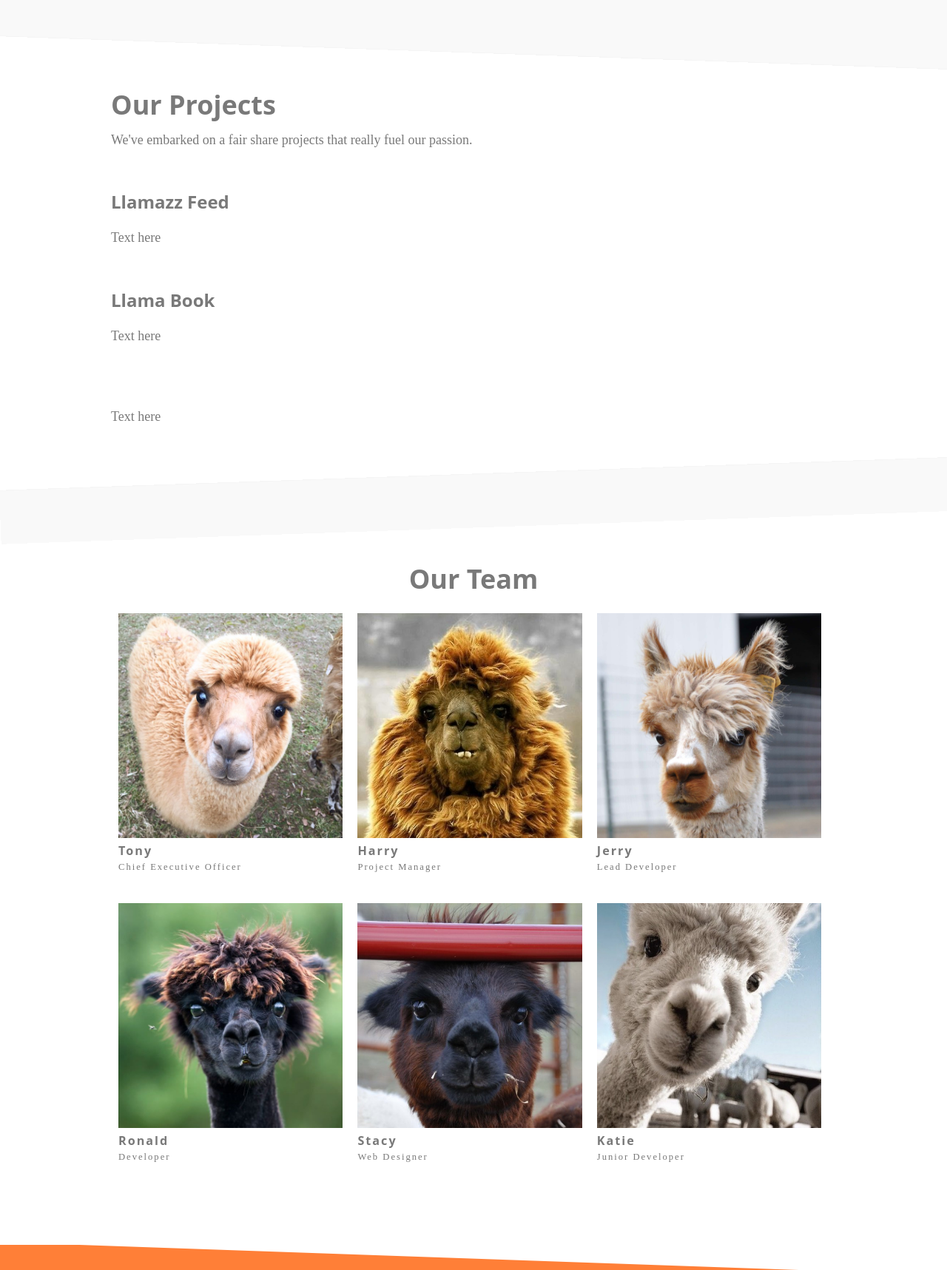
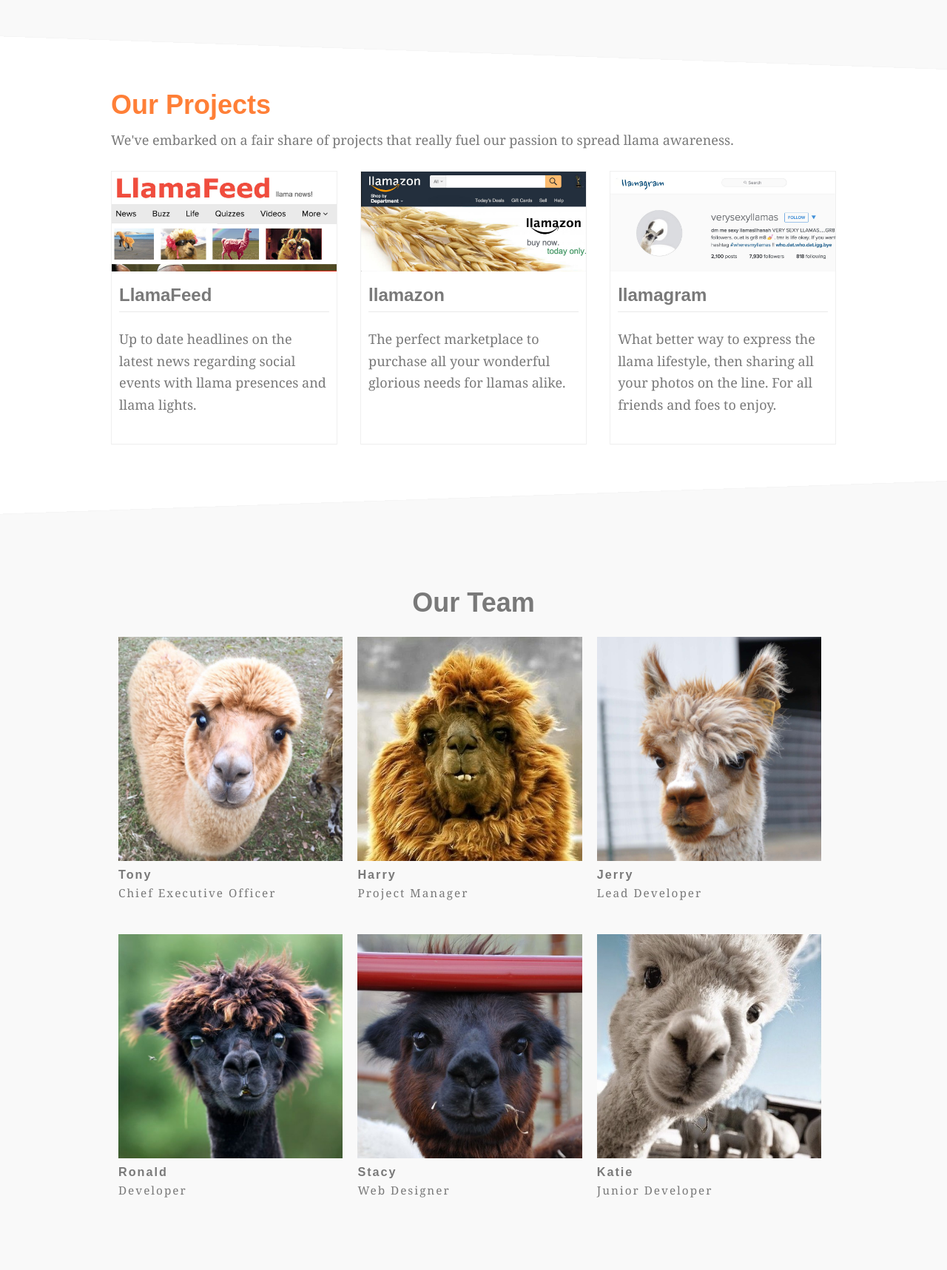
Before and after one commit to brh55/Llama-Studios, a website: page www/index.html in a window 1280 px wide. Shown: the part 1080-2797 px from the top of the page at 74% size. Drawn offline with nearby package versions, Linux system fonts and the light colour scheme; a web font is replaced by a local one.

Commit message:
Add projects section with project examples

```diff
--- a/src/pages/_homepage.css
+++ b/src/pages/_homepage.css
@@ -90,8 +90,8 @@ nav {
     background-color: $light-clouds;
 
     .heading {
-        text-align: center;
-        margin-bottom: .5em;
+        text-align: left;
+        margin-bottom: $base;
 
         h3 {
             color: $dark-blue;
@@ -168,14 +168,46 @@ nav {
 }
 
 /*
-   Our Team
+   Our Projects
    ========================================================================== */
 .projects {
     @extend .padding;
     background-color: #fff;
 
+    h3 {
+        color: $main-orange;
+    }
+
     .top-section {
         border-bottom: 1px solid $hint-clouds;
+    }
+
+    .examples {
+        display: flex;
+        justify-content: space-between;
+        flex-wrap: wrap;
+    }
+
+    .one-project {
+        border: 1px solid #efefef;
+        width: 100%;
+        margin-bottom: 2em;
+
+        h4 {
+            padding-bottom: $base;
+            border-bottom: 1px solid #eaeaea;
+        }
+
+        .information {
+            padding: 10px;
+        }
+    }
+
+    @media (--large-viewport) {
+        .one-project {
+            width: 31%;
+        }
+
     }
 }
 
@@ -187,7 +219,7 @@ nav {
    ========================================================================== */
 .our-team {
     @extend .padding;
-    background-color: $light-cloud;
+    background-color: $light-clouds;
 
     .heading {
         text-align: center;
@@ -196,7 +228,7 @@ nav {
 
     .top-section {
         border-top: 1px solid $hint-clouds;
-        background-color: $light-cloud;
+        background-color: $light-clouds;
     }
 
     .team {
@@ -217,7 +249,7 @@ nav {
             h4 {
                 font-size: 16px;
                 font-size: 0.9rem;
-                margin-bottom: 3px;
+                margin-bottom: 5px;
             }
         }
 
@@ -229,7 +261,7 @@ nav {
 
         .bio-info {
             text-align: initial;
-            font-size: 0.7em;
+            font-size: .85em;
             letter-spacing: 2px;
         }
     }
@@ -244,7 +276,8 @@ nav {
     background-color: $main-orange;
 
     .top-section {
-        background-color: #fff;
+        background-color: $light-clouds;
+        border-bottom: 1px solid #d8733a;
     }
 
     span {
@@ -273,7 +306,7 @@ nav {
         flex-wrap: wrap;
 
         a {
-            padding: 2px;
+            padding: 0 4px;
         }
     }
 
@@ -283,6 +316,7 @@ nav {
 
     h3 {
         color: $main-orange;
+        margin-bottom: $base;
     }
 
     li {
--- a/src/partials/_base.css
+++ b/src/partials/_base.css
@@ -48,6 +48,7 @@ img {
     width: 102%;
     height: 72px;
     margin-top: -125px;
+    left: -3px;
 
     background-color: $light-clouds;
 }
--- a/src/partials/_typography.css
+++ b/src/partials/_typography.css
@@ -22,10 +22,6 @@ li {
 	color: $font-grey;
 }
 
-.logo {
-	font-family: 'Megrim', Georgia, serif;
-}
-
 a {
 	text-decoration: none;
 }
--- a/src/partials/_variables.css
+++ b/src/partials/_variables.css
@@ -19,8 +19,8 @@ $hint-clouds: #f5f5f5;
 $font-grey: #797979;
 
 
-$font-headings: 'Open Sans', sans-serif;
-$font-paragraph: 'Gentium Basic', serif;
+$font-headings: Arial, sans-serif;
+$font-paragraph: 'Gentium Basic', Georgia, serif;
 
 /* Sizing */
 $base: 10px;
--- a/www/index.html
+++ b/www/index.html
@@ -10,7 +10,8 @@
 
         <!-- Stylesheet -->
         <link rel="stylesheet" href="css/styles.min.css">
-        <link rel="stylesheet" href="http://code.ionicframework.com/ionicons/2.0.1/css/ionicons.min.css">
+        <link rel="stylesheet" href="//code.ionicframework.com/ionicons/2.0.1/css/ionicons.min.css">
+        <link href='https://fonts.googleapis.com/css?family=Gentium+Basic' rel='stylesheet' type='text/css'>
 
         <!-- Javascript -->
         <script type="text/javascript" src="js/vendors/instagram.min.js"></script>
@@ -27,7 +28,7 @@
                         <div class="col">
 
                             <a href="index.html" class="logo">
-                                <h1>Llama<img src="https://maxcdn.icons8.com/Color/PNG/48/Animals/llama-48.png" title="Llama" width="48">Studios</h1>
+                                <h1>Llama<img src="//maxcdn.icons8.com/Color/PNG/48/Animals/llama-48.png" title="Llama" width="48">Studios</h1>
                             </a>
 
                         </div>
@@ -87,33 +88,33 @@
                 <div class="wrapper">
                     <div class="heading">
                         <h3>Our Projects</h3>
-                        <p>We've embarked on a fair share projects that really fuel our passion.</p>
+                        <p>We've embarked on a fair share of projects that really fuel our passion to spread llama awareness.</p>
 
                         <div class="examples">
                             <div class="one-project">
-                                <img src="">
+                                <img src="assets/imgs/LlamaFeed-ss.jpg" alt="Screenshot of LlamaFeed, an awesome llama news site">
 
                                 <div class="information">
-                                    <h4>Llamazz Feed</h4>
-                                    <p>Text here</p>
+                                    <h4>LlamaFeed</h4>
+                                    <p>Up to date headlines on the latest news regarding social events with llama presences and llama lights.</p>
                                 </div>
                             </div>
 
                             <div class="one-project">
-                                <img src="">
+                                <img src="assets/imgs/llamazon-ss.jpg" alt="Screenshot of llamazon, a perfect site for all your local goods">
 
                                 <div class="information">
-                                    <h4>Llama Book</h4>
-                                    <p>Text here</p>
+                                    <h4>llamazon</h4>
+                                    <p>The perfect marketplace to purchase all your wonderful glorious needs for llamas alike.</p>
                                 </div>
                             </div>
 
                             <div class="one-project">
-                                <img src="">
+                                <img src="assets/imgs/llamagram-ss.jpg" alt="Screenshot of llamagram, glimpse of llama's life 'on the line'">
 
                                 <div class="information">
-                                    <h4></h4>
-                                    <p>Text here</p>
+                                    <h4>llamagram</h4>
+                                    <p>What better way to express the llama lifestyle, then sharing all your photos on the line. For all friends and foes to enjoy.</p>
                                 </div>
                             </div>
                         </div>
```
Also changed, not shown: www/assets/imgs/LlamaFeed-ss.jpg (added), www/assets/imgs/llama-bg-sm.jpg (deleted), www/assets/imgs/llamagram-ss.jpg (added), www/assets/imgs/llamazon-ss.jpg (added), www/css/styles.min.css.
